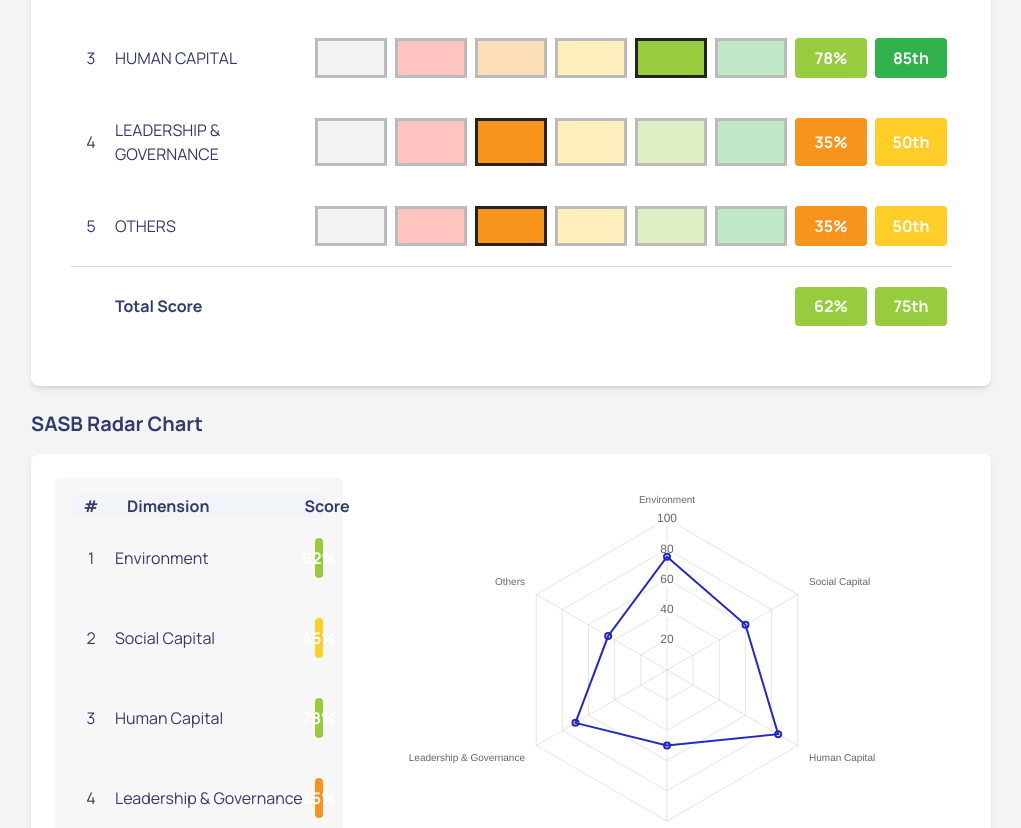
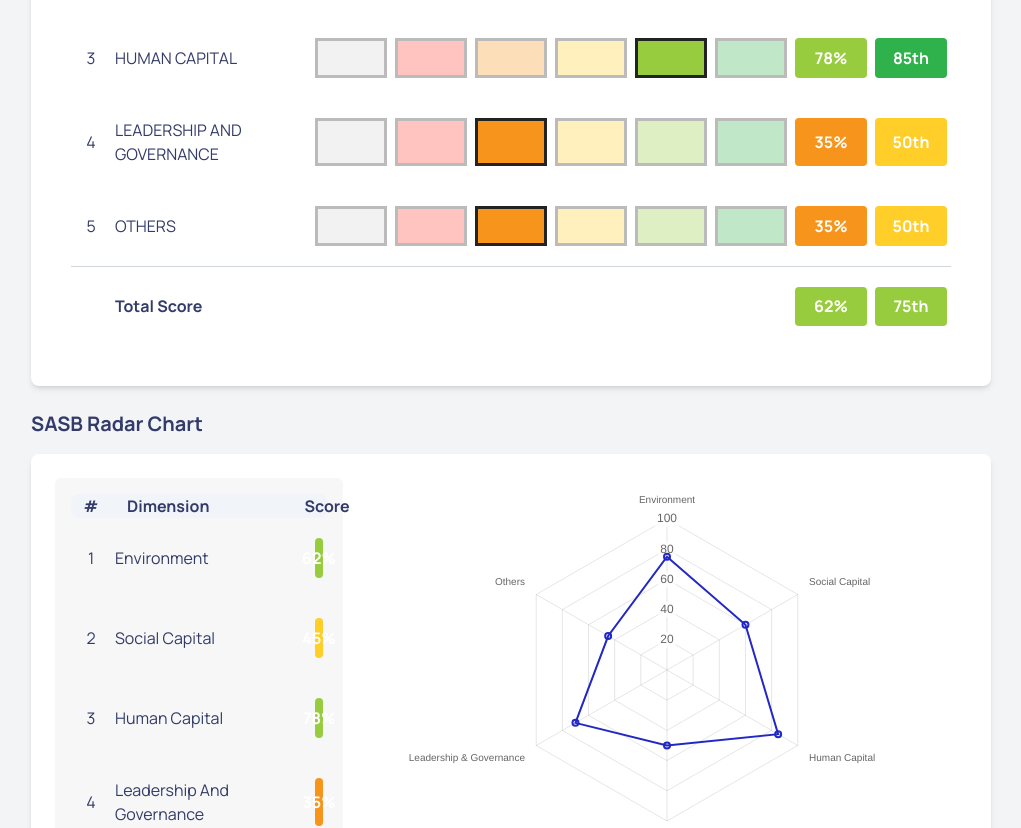
Before and after one commit to SSIndex/MonitorPOC, a Next.js app in the folder monitor/: page /general in a window 1280 px wide. Shown: the part 1698-2526 px from the top of the page, without its empty margins (129-1150 px from the left). Built offline with nearby package versions, Linux system fonts and the light colour scheme.

Commit message:
feat(sasb/page): JOIN reviews data with sasb data

```diff
--- a/monitor/src/_handlers/requests/sasb.ts
+++ b/monitor/src/_handlers/requests/sasb.ts
@@ -12,12 +12,10 @@ export const useGetOverallScoreSASB = () => {
   });
 };
 
-export const useGetSASBReviews = (dimension: string, companyName: string) => {
-  let endpoint = `${baseURL}/reviews`;
-  endpoint =
-    dimension && companyName
-      ? `${endpoint}?dimension=${dimension}&companyName=${companyName}`
-      : endpoint;
+export const useGetSASBReviews = (companyName: string, dimension?: string) => {
+  console.log("companyName", companyName);
+  let endpoint = `${baseURL}/reviews?companyName=${companyName}`;
+  endpoint = dimension ? `${endpoint}&dimension=${dimension}` : endpoint;
 
   return useQuery({
     queryKey: ["sasbReviews", dimension, companyName],
--- a/monitor/src/_mocks/data.tsx
+++ b/monitor/src/_mocks/data.tsx
@@ -166,7 +166,7 @@ export const overallScoreSASBDataV2: DimensionRow[] = [
   },
   {
     id: 4,
-    dimension: "LEADERSHIP & GOVERNANCE",
+    dimension: "LEADERSHIP AND GOVERNANCE",
     score: 35,
     percentile: 50,
   },
--- a/monitor/src/_utils/dataTransformations.ts
+++ b/monitor/src/_utils/dataTransformations.ts
@@ -36,6 +36,22 @@ export function transformToTableData(rawData) {
     percentileColor: item.percentile,
     nestedData: item.reviews,
   }));
+}
+
+export function toCamelCase(str: string): string {
+  return str
+    .toLowerCase()
+    .split(" ")
+    .map((word, index) =>
+      index === 0
+        ? word
+        : word.charAt(0).toUpperCase() + word.slice(1).toLowerCase(),
+    )
+    .join("");
+}
+
+export function replaceAndWithAmpersand(str: string): string {
+  return str.replace(" and ", " & ");
 }
 
 // Utility function to convert to title case
--- a/monitor/src/app/sasb/page.tsx
+++ b/monitor/src/app/sasb/page.tsx
@@ -17,6 +17,7 @@ import { GaugeChart } from "@/_components/gauge_chart";
 import DatePickerYearly from "@/_components/date_picker";
 import { categorizeScoreToText } from "@/_utils/scoreUtils";
 import {
+  toCamelCase,
   transformSummaryToFooter,
   transformToTableData,
 } from "@/_utils/dataTransformations";
@@ -28,7 +29,7 @@ export default function SASBAnalysis() {
     data: reviews,
     error: reviewsError,
     isLoading: reviewsIsLoading,
-  } = useGetSASBReviews("ENVIRONMENT", "Clínica MEDS");
+  } = useGetSASBReviews("Clínica MEDS");
 
   const {
     pageSize,
@@ -52,7 +53,7 @@ export default function SASBAnalysis() {
 
   // Add reviews to the overallScoreSASB data
   overallScoreSASB.data = overallScoreSASB.data.map((dimensionRow) => {
-    const dimensionName = dimensionRow.dimension.toLowerCase();
+    const dimensionName = toCamelCase(dimensionRow.dimension);
     if (!reviews || !(dimensionName in reviews)) {
       return dimensionRow;
     }
```
